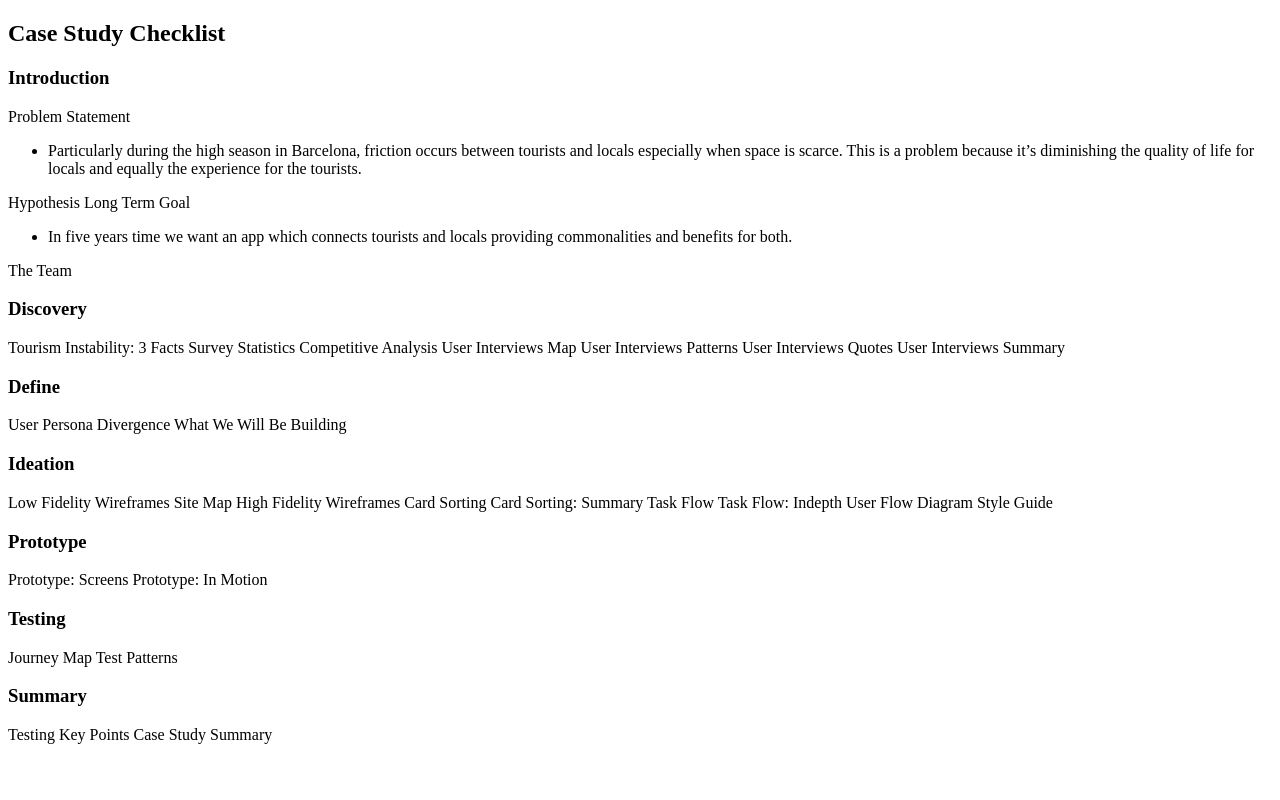
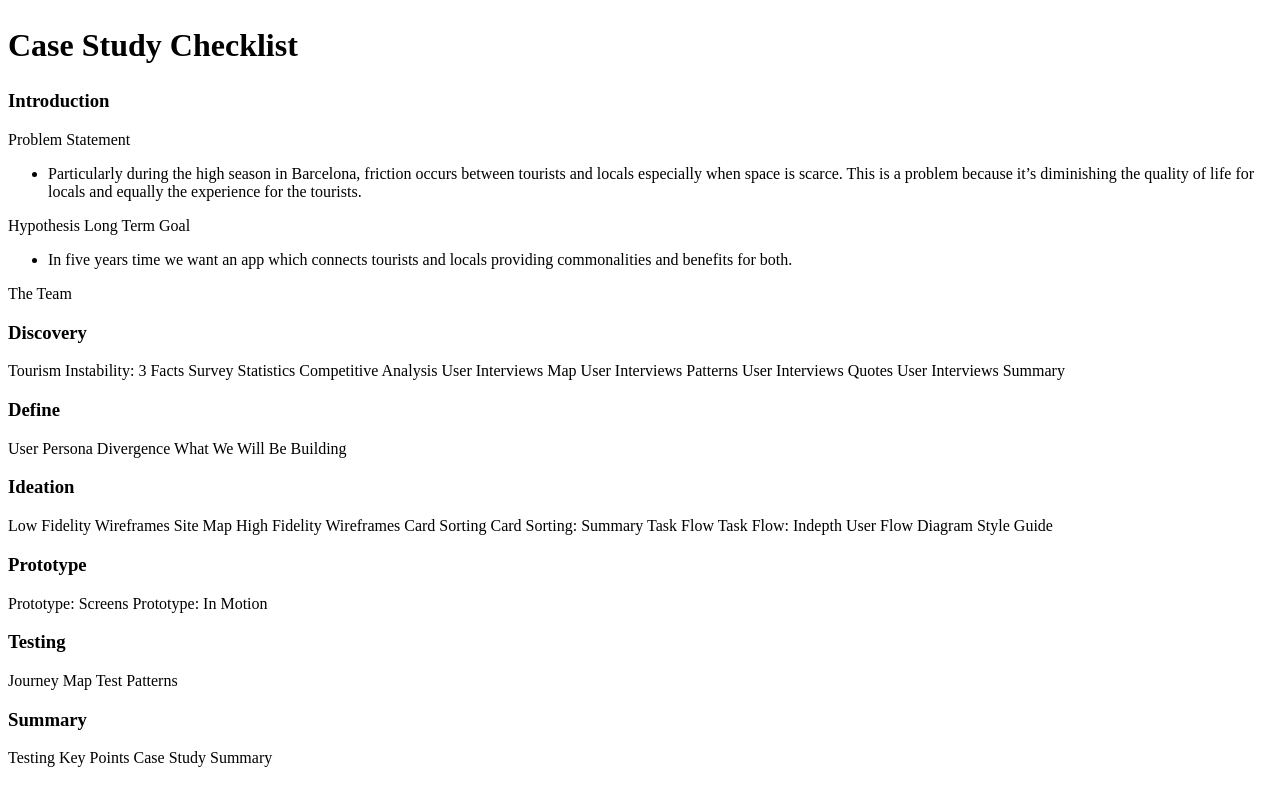
Before and after one commit to aoppeln/casestudy, a plain HTML site: page index.html in a window 1280 px wide. Drawn offline with Linux system fonts and the light colour scheme.

Commit message:
Update index.html

```diff
--- a/index.html
+++ b/index.html
@@ -4,6 +4,11 @@
 	<meta charset="utf-8">
 	<meta name="viewport" content="width=device-width, initial-scale=1">
 	<title>Case study</title>
+	<style type="text/css">
+
+h2{ font-size: 2em; }
+
+	</style>
 </head>
 <body>
 
```
